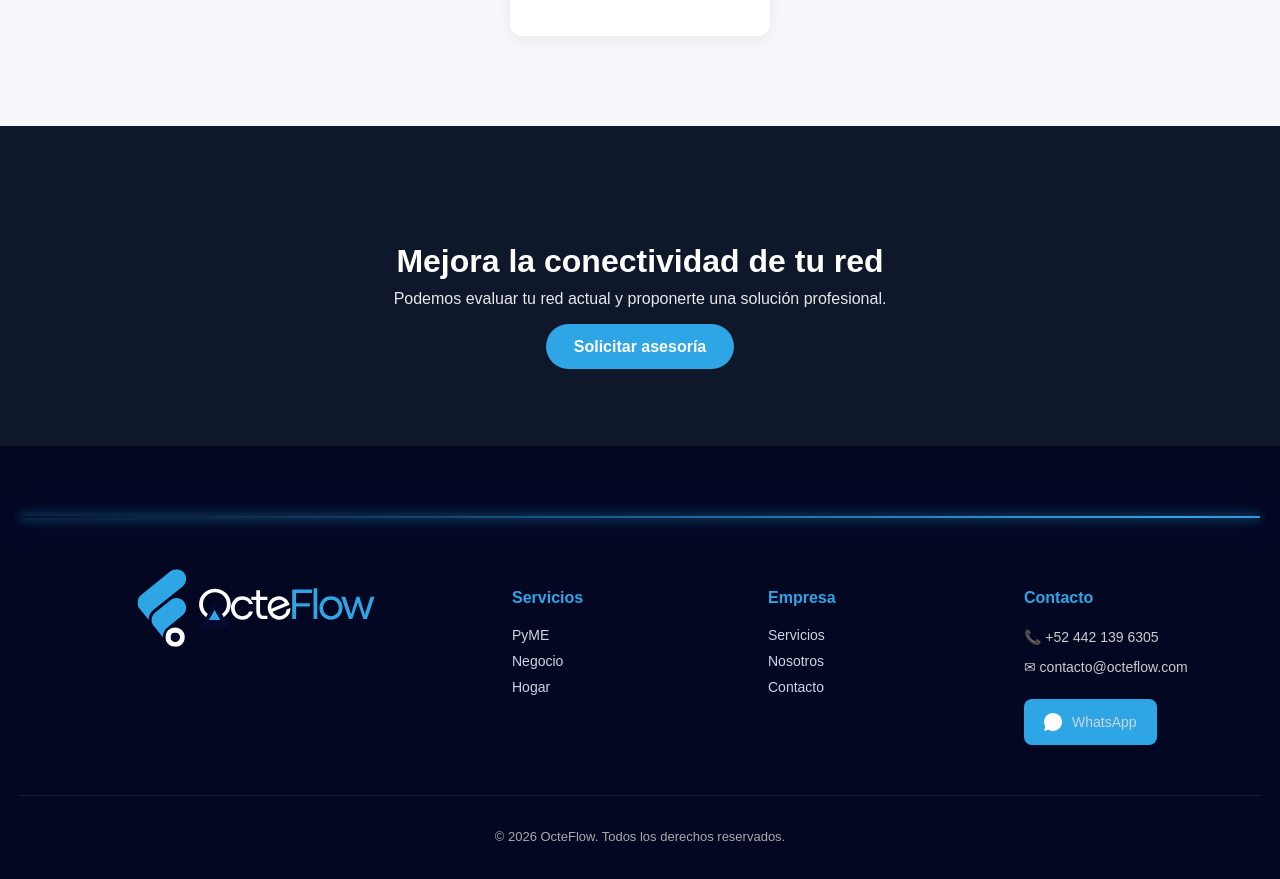
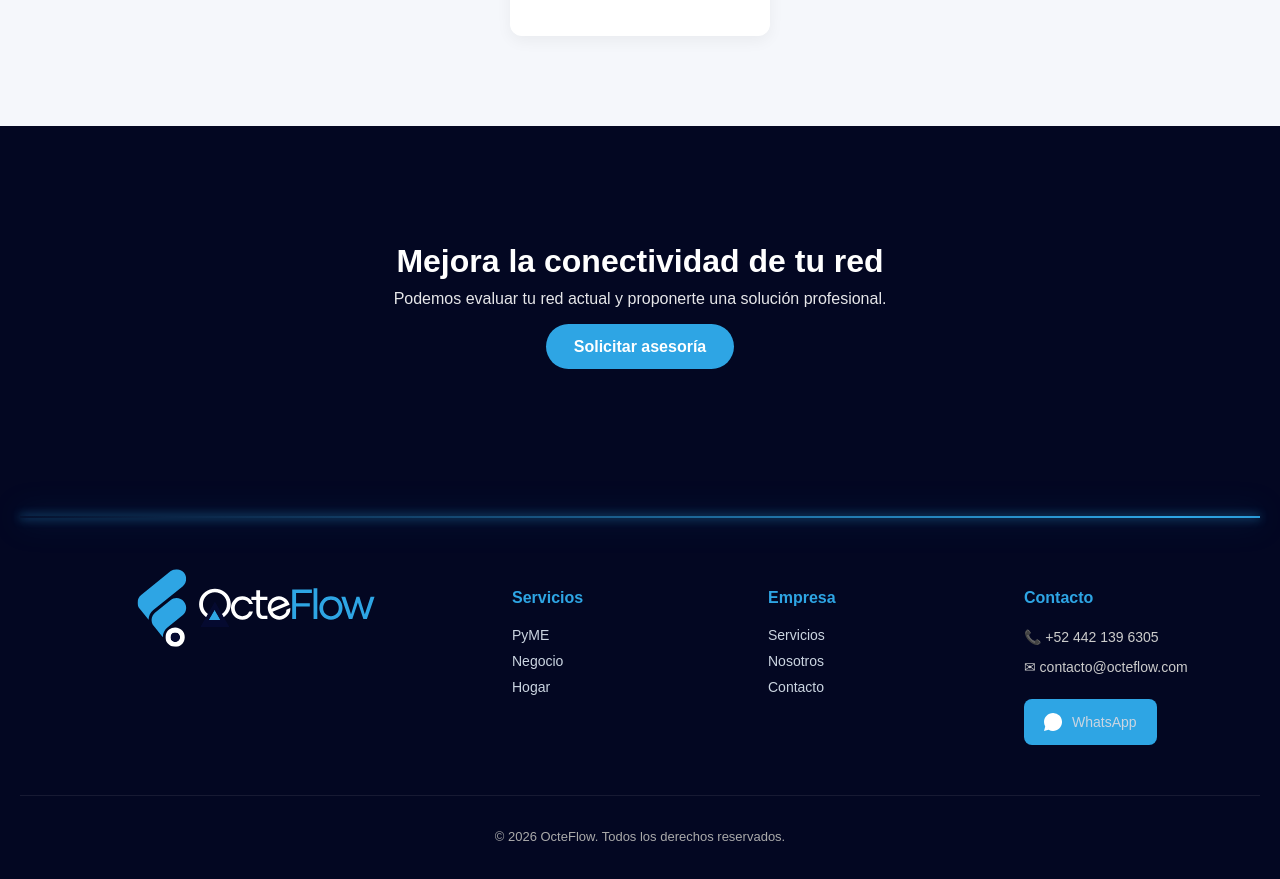
Before and after one commit to OcteFlow/octeflow-site, a Next.js app: page /nosotros in a window 1280 px wide. Shown: the part 2620-3499 px from the top of the page. Built offline with nearby package versions, Linux system fonts and the light colour scheme.

Commit message:
Update globals.css

```diff
--- a/styles/globals.css
+++ b/styles/globals.css
@@ -1124,7 +1124,7 @@ color:#444;
 }
 
 .cta-section{
-background:#0f172a;
+background:#030722;
 color:white;
 text-align:center;
 padding:90px 20px;
```
